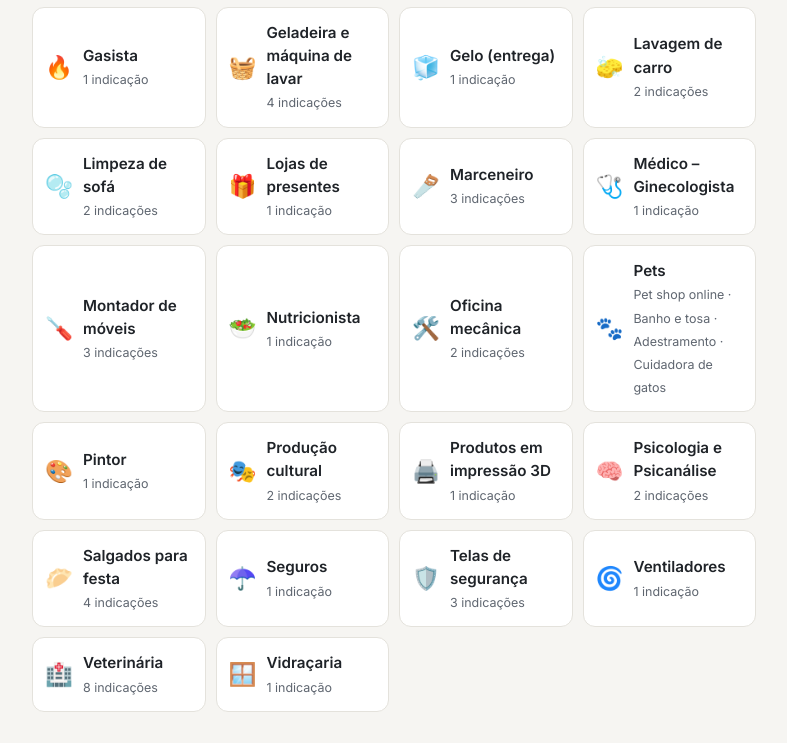
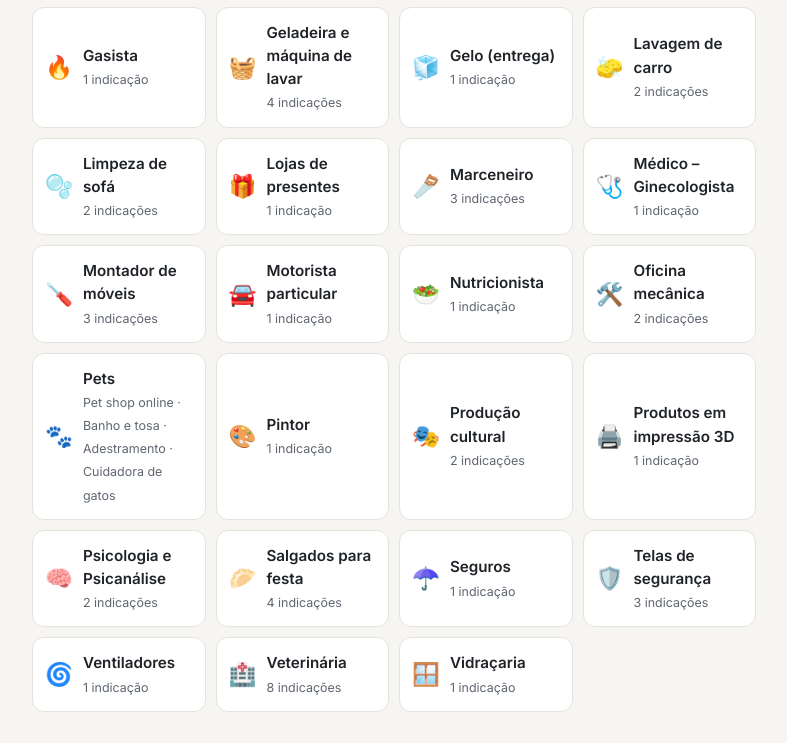
Before and after one commit to indicacoes-silverapple/indicacoes-silverapple.github.io, a plain HTML site: page index.html in a window 1280 px wide. Shown: the part 985-1728 px from the top of the page, without its empty margins (246-1033 px from the left). Drawn offline with Linux system fonts and the light colour scheme.

Commit message:
Motorista particular: Alexandre Miranda
Co-Authored-By: Claude Opus 5.5 <noreply@anthropic.com>
Claude-Session: https://claude.ai/code/session_01Tq5GVdmgaGFHq4TW6S52o2

```diff
--- a/index.html
+++ b/index.html
@@ -129,7 +129,8 @@ const CATEGORIAS = [
   {"id": "ventiladores", "titulo": "Ventiladores", "icone": "🌀", "busca": "ventilador ventiladores ventilador de teto teto instalação instalar manutenção conserto barulho lustre calor climatização", "itens": [{"nome": "Ventipress Recreio", "tel": "(21) 97010-1991", "wa": "5521970101991", "site": "https://www.ventipress.com.br", "obs": "Instalação e manutenção de ventiladores"}]},
   {"id": "farmacia-manipulacao", "titulo": "Farmácia de manipulação", "icone": "💊", "busca": "farmácia farmacia manipulação manipulacao manipulado manipulados remédio remédios medicamento medicamentos fórmula fórmulas receita suplemento suplementos vitamina vitaminas cápsula cápsulas", "itens": [{"nome": "Évora Farmácia de Manipulação", "tel": "0800 123 8672", "wa": "558001238672"}, {"nome": "Farmácia de Manipulação Caminhoá", "tel": "(21) 98555-4926", "wa": "5521985554926", "obs": "Telefone fixo: (21) 2221-5369"}]},
   {"id": "churrasqueiro", "titulo": "Churrasqueiro", "icone": "🍖", "busca": "churrasco churrasqueiro churrasqueira carne carnes festa festas evento eventos aniversário buffet grelha assado", "itens": [{"nome": "Bete", "tel": "(21) 96438-8144", "wa": "5521964388144"}, {"nome": "Gabriel Simeão", "tel": "(21) 99455-1907", "wa": "5521994551907"}, {"nome": "Marquinho", "tel": "(21) 96541-2283", "wa": "5521965412283"}, {"nome": "RD Churrasco", "tel": "(21) 96433-5441", "wa": "5521964335441"}]},
-  {"id": "limpeza-de-sofa", "titulo": "Limpeza de sofá", "icone": "🫧", "busca": "limpeza sofá sofa sofás estofado estofados higienização higienizacao lavagem lavar colchão colchões poltrona tapete tapetes cadeira cadeiras impermeabilização mancha manchas ácaro ácaros", "itens": [{"nome": "Julios", "tel": "(21) 97518-4807", "wa": "5521975184807"}, {"nome": "Marcos", "tel": "(21) 98214-7806", "wa": "5521982147806"}]}
+  {"id": "limpeza-de-sofa", "titulo": "Limpeza de sofá", "icone": "🫧", "busca": "limpeza sofá sofa sofás estofado estofados higienização higienizacao lavagem lavar colchão colchões poltrona tapete tapetes cadeira cadeiras impermeabilização mancha manchas ácaro ácaros", "itens": [{"nome": "Julios", "tel": "(21) 97518-4807", "wa": "5521975184807"}, {"nome": "Marcos", "tel": "(21) 98214-7806", "wa": "5521982147806"}]},
+  {"id": "motorista-particular", "titulo": "Motorista particular", "icone": "🚘", "busca": "motorista particular transporte corrida corridas uber taxi táxi transfer aeroporto aeroportos galeão galeao santos dumont viagem viagens executivo evento eventos carro", "itens": [{"nome": "Alexandre Miranda", "tel": "(21) 99636-7272", "wa": "5521996367272", "obs": "Transfer para aeroportos, compromissos, eventos e viagens por todo o Rio de Janeiro · Morador do Barra Bali"}]}
 ];
 
 const capa = document.getElementById("capa");
```
